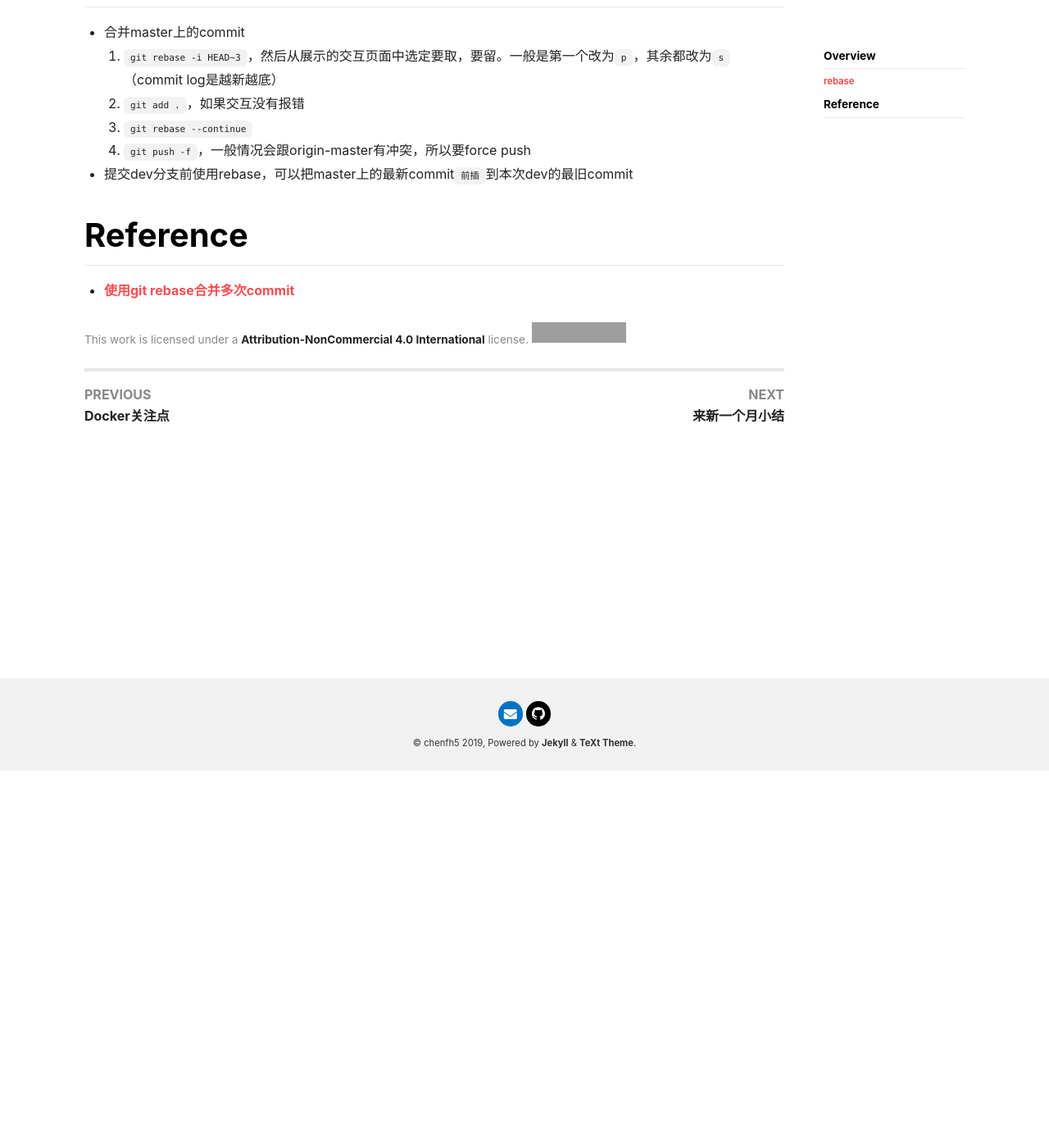
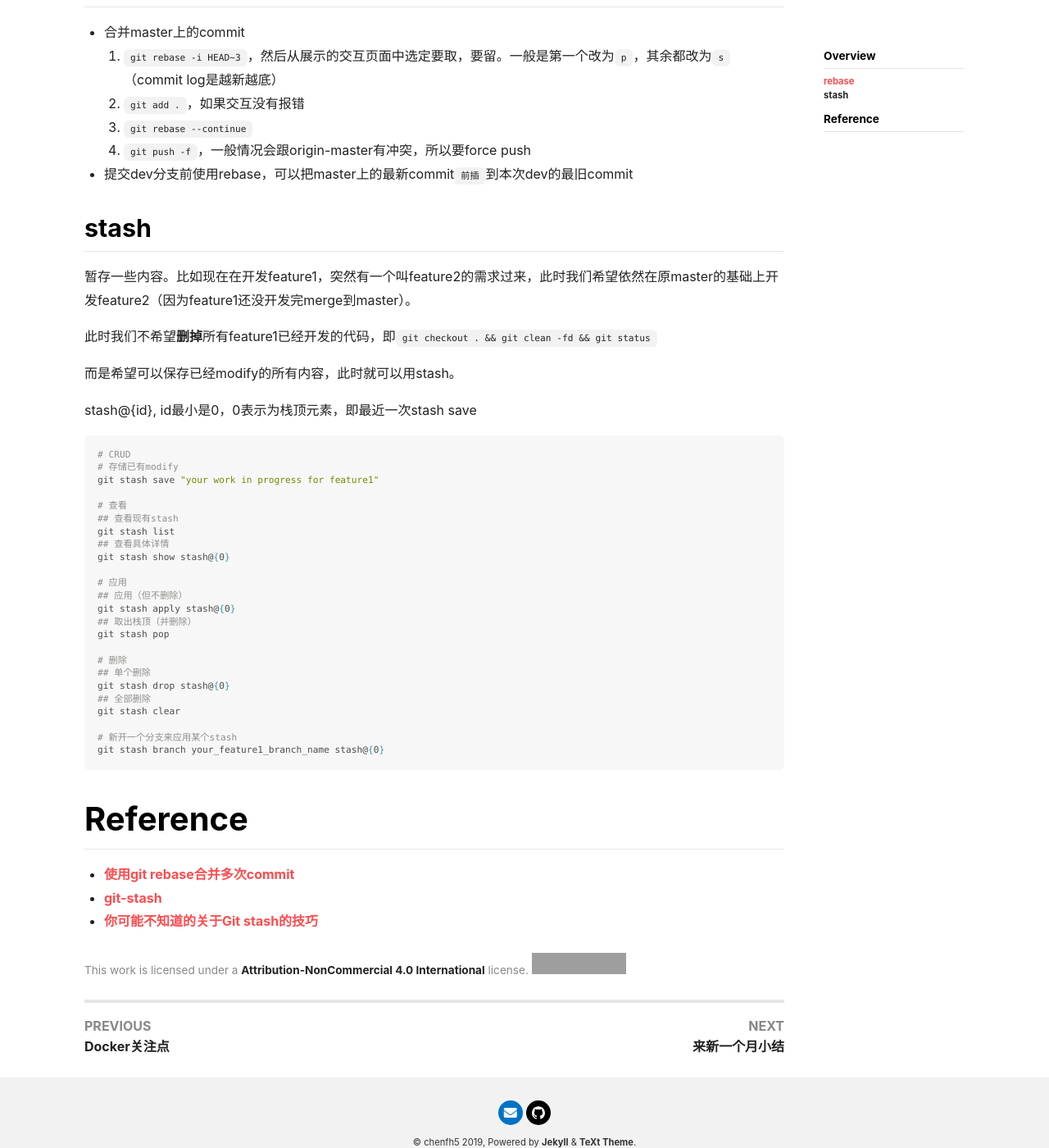
Before and after one commit to chenfh5/chenfh5.github.io, a Jekyll site: the page built from _posts/2019-07-08-00_git.md, in a window 1280 px wide and 1400 px high, scrolled down 460 px. Shown: the whole window at 82% size. Built offline with Jekyll 4.4.1, drawn with Linux system fonts in a browser that asks for light colours; nearby versions of some CDN libraries; comment, search, counter and statistics services are not loaded; grey boxes are pictures that could not be loaded.

Commit message:
update post

````diff
--- a/_posts/2019-07-08-00_git.md
+++ b/_posts/2019-07-08-00_git.md
@@ -15,5 +15,43 @@ key: 74
     4. `git push -f`，一般情况会跟origin-master有冲突，所以要force push
 - 提交dev分支前使用rebase，可以把master上的最新commit`前插`到本次dev的最旧commit
 
+## stash
+暂存一些内容。比如现在在开发feature1，突然有一个叫feature2的需求过来，此时我们希望依然在原master的基础上开发feature2（因为feature1还没开发完merge到master）。
+
+此时我们不希望**删掉**所有feature1已经开发的代码，即`git checkout . && git clean -fd && git status`
+
+而是希望可以保存已经modify的所有内容，此时就可以用stash。
+
+stash@{id}, id最小是0，0表示为栈顶元素，即最近一次stash save
+
+```shell
+# CRUD
+# 存储已有modify
+git stash save "your work in progress for feature1"
+
+# 查看
+## 查看现有stash
+git stash list
+## 查看具体详情
+git stash show stash@{0}
+
+# 应用
+## 应用（但不删除）
+git stash apply stash@{0}
+## 取出栈顶（并删除）
+git stash pop
+
+# 删除
+## 单个删除
+git stash drop stash@{0}
+## 全部删除
+git stash clear
+
+# 新开一个分支来应用某个stash
+git stash branch your_feature1_branch_name stash@{0}
+```
+
 # Reference
 - [使用git rebase合并多次commit](https://juejin.im/entry/5ae9706d51882567327809d0)
+- [git-stash](https://git-scm.com/docs/git-stash)
+- [你可能不知道的关于Git stash的技巧](https://zhuanlan.zhihu.com/p/33435204)
````
Also changed, not shown: _posts/2019-05-28-01_golang.md (+2 -2 lines).
